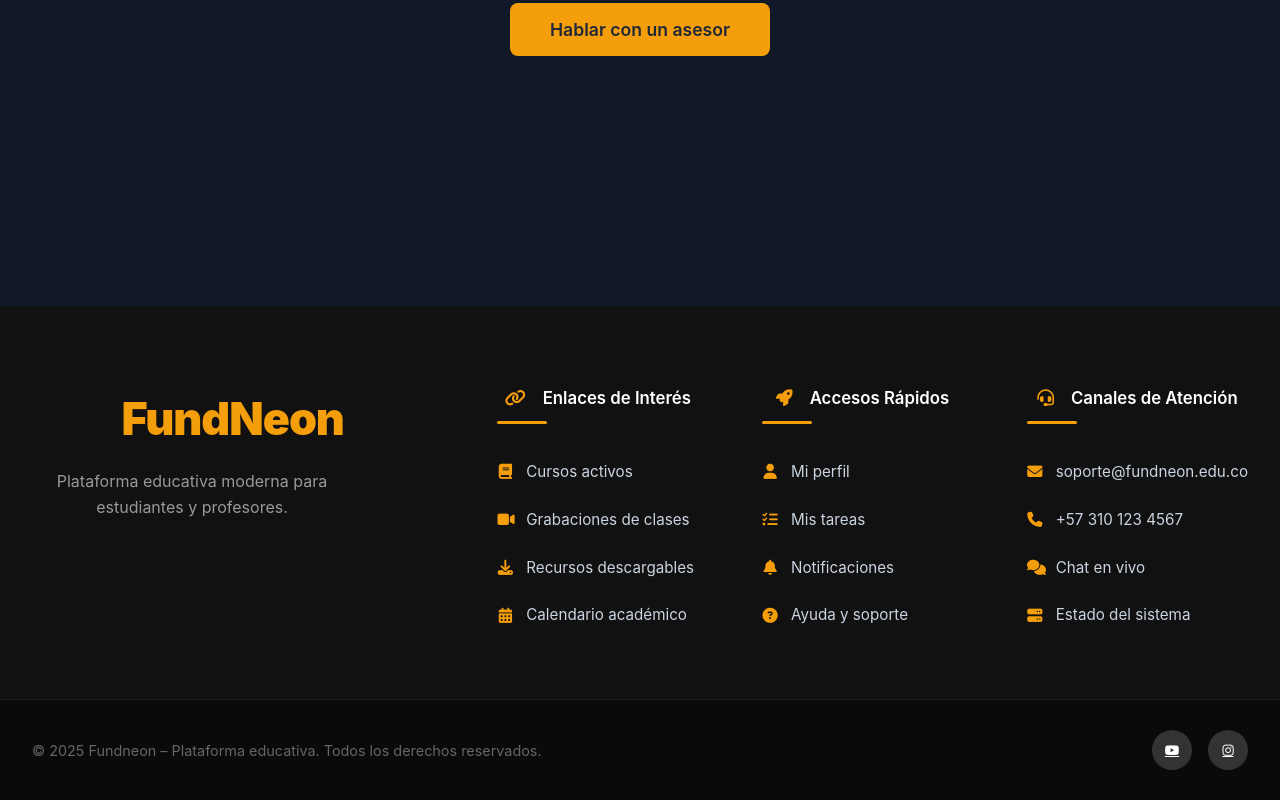
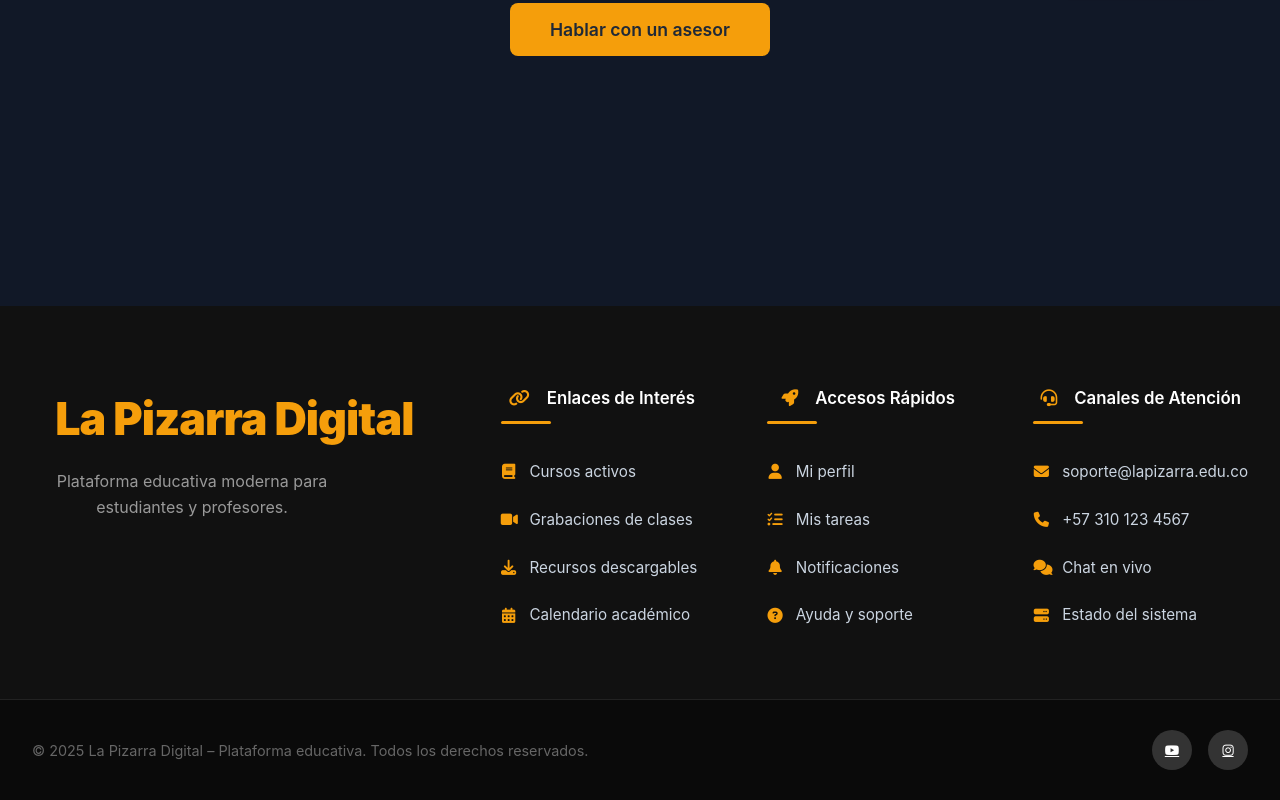
Before and after one commit to alvadaza/plataforma_estudiantil, a React (Vite) app: page /convenios in a window 1280 px wide. Shown: the part 810-1610 px from the top of the page. Built offline with nearby package versions, Linux system fonts and the light colour scheme.

Commit message:
incorporacion nuevas la pizarra

```diff
--- a/index.html
+++ b/index.html
@@ -1,4 +1,4 @@
-<!DOCTYPE html>
+<!doctype html>
 <html lang="es">
   <head>
     <!-- Charset -->
@@ -9,61 +9,68 @@
 
     <!-- Título SEO -->
     <title>
-      FundNeon | Plataforma Educativa para Cursos, Diplomados y Formación Online
+      La Pizarra Digital | Plataforma Educativa para Cursos, Diplomados y
+      Formación Online
     </title>
 
     <!-- Descripción SEO (MUY IMPORTANTE) -->
     <meta
       name="description"
-      content="FundNeon es una plataforma educativa donde estudiantes acceden a cursos, diplomados y programas de formación online con certificación. Aprende desde cualquier lugar."
+      content="La Pizarra Digital es una plataforma educativa donde estudiantes acceden a cursos, diplomados y programas de formación online con certificación. Aprende desde cualquier lugar."
     />
 
     <!-- Palabras clave (ya no pesan mucho, pero ayudan) -->
     <meta
       name="keywords"
-      content="plataforma educativa, cursos online, diplomados, educación virtual, formación académica, estudiantes, FundNeon"
+      content="plataforma educativa, cursos online, diplomados, educación virtual, formación académica, estudiantes, La Pizarra Digital"
     />
 
     <!-- Autor -->
-    <meta name="author" content="FundNeon" />
+    <meta name="author" content="La Pizarra Digital" />
 
     <!-- Robots -->
     <meta name="robots" content="index, follow" />
     <meta name="googlebot" content="index, follow" />
 
     <!-- Canonical -->
-    <link rel="canonical" href="https://www.fundneon.com/" />
+    <link rel="canonical" href="https://www.lapizarra.digital/" />
 
     <!-- Favicon -->
     <link
       rel="icon"
       type="image/svg+xml"
-      href="https://res.cloudinary.com/dthi7ietr/image/upload/v1766249230/imagenes%20programas/fundneon_sivpgt.jpg"
+      href="https://res.cloudinary.com/dthi7ietr/image/upload/v1766249230/imagenes%20programas/lapizarra_sivpgt.jpg"
     />
 
     <!-- Open Graph (Facebook, WhatsApp, LinkedIn) -->
     <meta
       property="og:title"
-      content="FundNeon | Plataforma Educativa Online"
+      content="La Pizarra Digital | Plataforma Educativa Online"
     />
     <meta
       property="og:description"
-      content="Accede a cursos, diplomados y programas académicos en línea con FundNeon."
+      content="Accede a cursos, diplomados y programas académicos en línea con La Pizarra Digital."
     />
     <meta property="og:type" content="website" />
-    <meta property="og:url" content="https://www.fundneon.com/" />
-    <meta property="og:image" content="https://www.fundneon.com/og-image.jpg" />
+    <meta property="og:url" content="https://www.lapizarra.digital/" />
+    <meta
+      property="og:image"
+      content="https://www.lapizarra.digital/og-image.jpg"
+    />
 
     <!-- Twitter Card -->
     <meta name="twitter:card" content="summary_large_image" />
-    <meta name="twitter:title" content="FundNeon | Educación Online" />
+    <meta
+      name="twitter:title"
+      content="La Pizarra Digital | Educación Online"
+    />
     <meta
       name="twitter:description"
       content="Plataforma educativa para estudiantes con cursos y diplomados virtuales."
     />
     <meta
       name="twitter:image"
-      content="https://www.fundneon.com/og-image.jpg"
+      content="https://www.lapizarra.digital/og-image.jpg"
     />
 
     <!-- Font Awesome -->
--- a/src/components/ChatBot/ChatBot.js
+++ b/src/components/ChatBot/ChatBot.js
@@ -41,11 +41,11 @@ const ChatBot = () => {
       whatsappNumber: "573142120201",
       maxAttempts: 4,
       greeting:
-        "¡Hola! 😊 Soy Álvaro, tu asistente virtual de FundNeon.\n\nPara ayudarte mejor, ¿me regalas tu nombre?",
+        "¡Hola! 😊 Soy Álvaro, tu asistente virtual de La pizarra Digital.\n\nPara ayudarte mejor, ¿me regalas tu nombre?",
       responses: {
         nombre: (name) =>
           `¡Mucho gusto, ${name}! 😄
-Estoy aquí para ayudarte con información clara y rápida sobre FundNeon.
+Estoy aquí para ayudarte con información clara y rápida sobre La pizarra Digital.
 
 Puedo orientarte sobre:
 • 📘 Cursos y programas
@@ -60,7 +60,7 @@ Puedo orientarte sobre:
           "¡Hola! 😊 Qué gusto saludarte. ¿Sobre qué te gustaría recibir información hoy?",
 
         costos: `💰 **Costos y precios**
-En FundNeon contamos con:
+En La pizarra Digital contamos con:
 
 ✅ Recursos gratuitos
 ✅ Cursos pagos con precios accesibles
@@ -323,14 +323,14 @@ Estaré disponible para ti en cualquier momento.`;
     // ===============================
     const escalateToAdvisor = (msg) => {
       const text = encodeURIComponent(
-        `Hola equipo FundNeon 👋\n\nUsuario: ${
+        `Hola equipo La pizarra Digital 👋\n\nUsuario: ${
           userName || "Anónimo"
-        }\nMensaje: "${msg}"`
+        }\nMensaje: "${msg}"`,
       );
       window.open(
         `https://wa.me/${config.whatsappNumber}?text=${text}`,
         "_blank",
-        "noopener,noreferrer"
+        "noopener,noreferrer",
       );
     };
 
--- a/src/components/Features/Features.jsx
+++ b/src/components/Features/Features.jsx
@@ -10,7 +10,7 @@ const Features = () => {
           <span className="highlight"> en un solo lugar</span>
         </h2>
         <p className="section-subtitle">
-          Olvídate de mil plataformas. Funeon lo tiene todo.
+          Olvídate de mil plataformas. La Pizarra Digital lo tiene todo.
         </p>
 
         <div className="features-grid">
--- a/src/components/Footer/Footer.jsx
+++ b/src/components/Footer/Footer.jsx
@@ -8,7 +8,7 @@ const Footer = () => {
       <div className="footer-grid">
         {/* Logo + descripción */}
         <div className="footer-logo-section">
-          <h2 className="footer-logo-text">FundNeon</h2>
+          <h2 className="footer-logo-text">La Pizarra Digital</h2>
           <p className="footer-description">
             Plataforma educativa moderna para estudiantes y profesores.
           </p>
@@ -82,9 +82,9 @@ const Footer = () => {
           </h4>
           <ul>
             <li>
-              <a href="mailto:soporte@fundneon.edu.co">
+              <a href="mailto:soporte@lapizarra.edu.co">
                 <i className="fas fa-envelope icon-item"></i>{" "}
-                soporte@fundneon.edu.co
+                soporte@lapizarra.edu.co
               </a>
             </li>
             <li>
@@ -110,12 +110,12 @@ const Footer = () => {
       <div className="footer-bottom-bar">
         <div className="footer-bottom-content">
           <p className="copyright">
-            © 2025 Fundneon – Plataforma educativa. Todos los derechos
+            © 2025 La Pizarra Digital – Plataforma educativa. Todos los derechos
             reservados.
           </p>
           <div className="social-mini">
             <a
-              href="https://www.youtube.com/@fundneon"
+              href="https://www.youtube.com/@lapizarra"
               className="social-icon youtube"
               aria-label="YouTube"
               target="_blank"
@@ -124,7 +124,7 @@ const Footer = () => {
               <i className="fab fa-youtube"></i>
             </a>
             <a
-              href="https://www.youtube.com/@fundneon"
+              href="https://www.instagram.com/lapizarra"
               target="_blank"
               rel="noopener noreferrer"
               className="social-icon instagram"
--- a/src/components/Header/Header.jsx
+++ b/src/components/Header/Header.jsx
@@ -13,7 +13,7 @@ const Header = () => {
       <div className="header-container">
         <div className="logo">
           <Link to="/" onClick={closeMenu}>
-            <h1>FundNeon</h1>
+            <h1>La Pizarra Digital</h1>
           </Link>
         </div>
 
--- a/src/pages/AdminPanel.jsx
+++ b/src/pages/AdminPanel.jsx
@@ -14,7 +14,7 @@ const AdminPanel = () => {
 
   const supabaseAdmin = createClient(
     import.meta.env.VITE_SUPABASE_URL,
-    import.meta.env.VITE_SUPABASE_SERVICE_ROLE_KEY
+    import.meta.env.VITE_SUPABASE_SERVICE_ROLE_KEY,
   );
 
   if (!user || !isAdmin) {
@@ -99,7 +99,7 @@ const AdminPanel = () => {
     const newDesc = prompt("Nueva descripción:", course.description);
     const newThumbnail = prompt(
       "Nueva URL de imagen:",
-      course.thumbnail_url || ""
+      course.thumbnail_url || "",
     );
 
     const updates = {};
@@ -123,7 +123,7 @@ const AdminPanel = () => {
   return (
     <div className="body-admin">
       <div className="header-admin">
-        <h1>Panel de Administración - Funeon</h1>
+        <h1>Panel de Administración - La Pizarra Digital</h1>
         <button onClick={logout}>Cerrar sesión</button>
       </div>
 
@@ -290,7 +290,7 @@ const CreateUserTab = ({ onCreated, supabaseAdmin }) => {
         await supabase.from("student_profiles").insert({
           user_id: userId,
           student_id: `STU-${new Date().getFullYear()}-${Math.floor(
-            Math.random() * 10000
+            Math.random() * 10000,
           )}`,
           department,
           enrollment_year: new Date().getFullYear(),
@@ -299,7 +299,7 @@ const CreateUserTab = ({ onCreated, supabaseAdmin }) => {
         await supabase.from("teacher_profiles").insert({
           user_id: userId,
           employee_id: `EMP-${new Date().getFullYear()}-${Math.floor(
-            Math.random() * 10000
+            Math.random() * 10000,
           )}`,
           department,
           title: "Profesor",
--- a/src/pages/Contact.jsx
+++ b/src/pages/Contact.jsx
@@ -32,7 +32,7 @@ const Contact = () => {
           email: formData.email,
           message: formData.message,
         },
-        "B1NiTgKHgpPmn7CWU" // ← pega tu Public Key
+        "B1NiTgKHgpPmn7CWU", // ← pega tu Public Key
       );
 
       setMessage("¡Mensaje enviado exitosamente! Te responderemos pronto.");
@@ -105,9 +105,9 @@ const Contact = () => {
           <div className="info-contact">
             <h2 className="info-contact-title">¿Quiénes Somos?</h2>
             <p className="info-contact-text">
-              Funeon es una plataforma educativa innovadora dedicada a ofrecer
-              cursos de calidad, recursos gratuitos y una experiencia de
-              aprendizaje moderna para estudiantes y profesores.
+              La Pizarra Digital es una plataforma educativa innovadora dedicada
+              a ofrecer cursos de calidad, recursos gratuitos y una experiencia
+              de aprendizaje moderna para estudiantes y profesores.
             </p>
 
             <div className="contact-info">
@@ -119,7 +119,7 @@ const Contact = () => {
                 <strong>📞 Teléfono:</strong> +57 313 357 4711
               </p>
               <p>
-                <strong>✉️ Email:</strong> contacto@funeon.edu.co
+                <strong>✉️ Email:</strong> contacto@lapizarra.edu.co
               </p>
               <p>
                 <strong>🕐 Horario:</strong> Lunes a Viernes 8:00 AM - 6:00 PM
--- a/src/pages/NotFound.jsx
+++ b/src/pages/NotFound.jsx
@@ -26,7 +26,7 @@ const NotFound = () => (
           textShadow: "0 4px 15px rgba(245,158,11,0.4)",
         }}
       >
-        Fundneon
+        La Pizarra Digital
       </h1>
       <p style={{ fontSize: "1.6rem", color: "#cbd5e1", margin: "0.5rem 0 0" }}>
         Plataforma Educativa
@@ -36,7 +36,7 @@ const NotFound = () => (
     {/* ILUSTRACIÓN 404 */}
     <div style={{ marginBottom: "3rem" }}>
       <img
-        src="https://res.cloudinary.com/dthi7ietr/image/upload/v1766185367/imagenes%20programas/fundneon_k4lcpm.jpg"
+        src="https://res.cloudinary.com/dthi7ietr/image/upload/v1781048487/VwowP_xdgwsl.jpg"
         alt="404 - Página no encontrada"
         style={{
           maxWidth: "500px",
@@ -63,7 +63,7 @@ const NotFound = () => (
       }}
     >
       La página que buscas no existe o fue movida. Pero no te preocupes, puedes
-      volver al inicio y seguir explorando Funeon.
+      volver al inicio y seguir explorando La Pizarra Digital.
     </p>
 
     {/* BOTÓN VOLVER */}
```
Also changed, not shown: src/components/AuthModal/AuthModal.css (+10 -4 lines), src/pages/Courses.jsx (+12 -9 lines).
